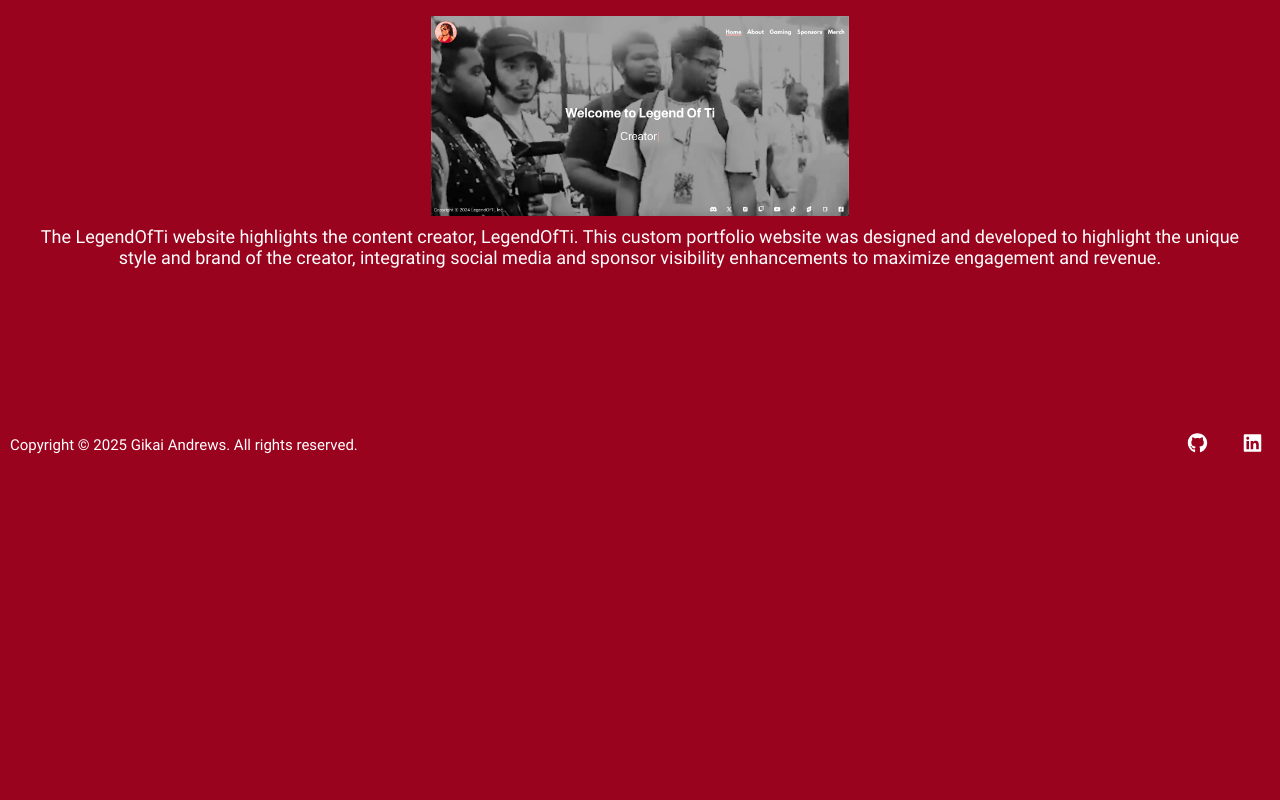
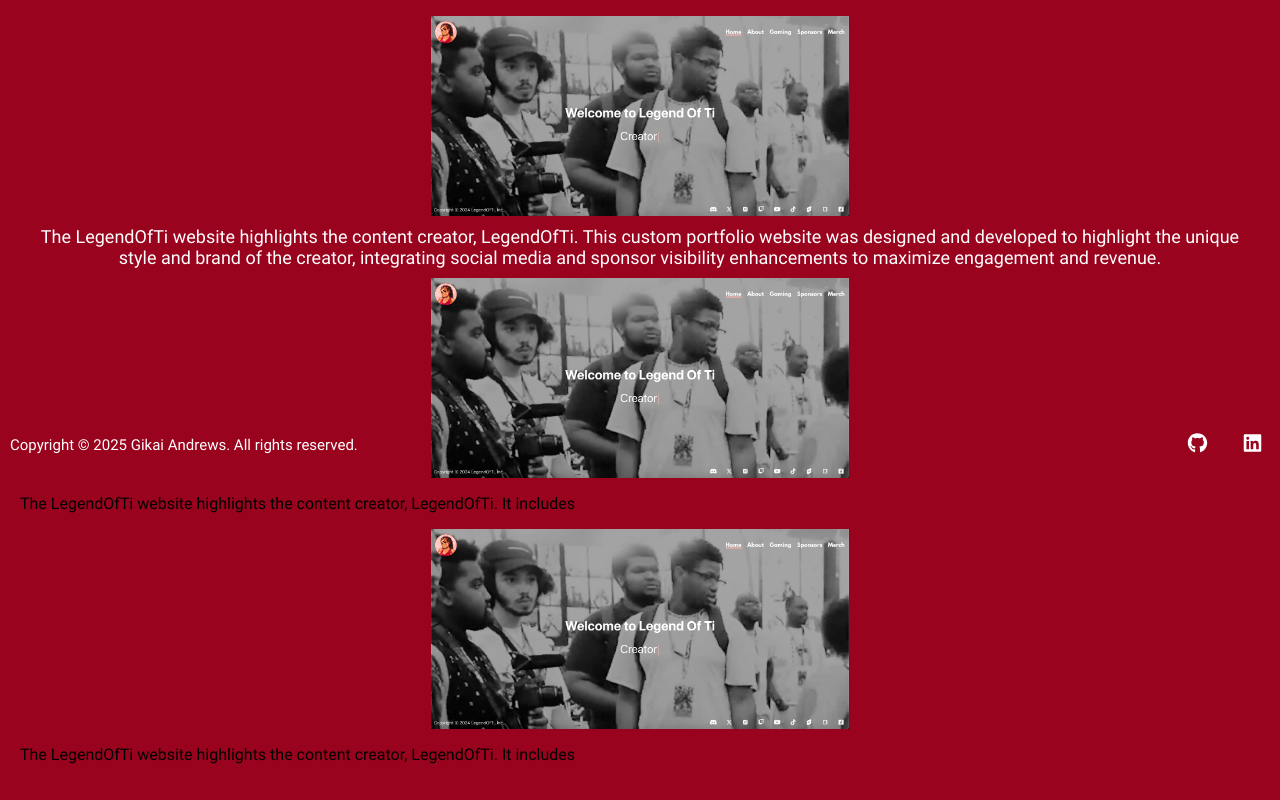
Before and after one commit to GikaiA/gikai-portfolio, a React (Vite) app in the folder gikai-portfolio/: page / in a window 1280 px wide. Shown: the part 331-1131 px from the top of the page. Before the commit the page ends 886 px from the top, so only its background shows below. Built offline with nearby package versions, Linux system fonts and the light colour scheme.

Commit message:
adjusted images for transition instead of card

```diff
--- a/gikai-portfolio/src/Home/Home.css
+++ b/gikai-portfolio/src/Home/Home.css
@@ -44,7 +44,7 @@
   gap: 50px;
 }
 
-.aubprojects{
+.subprojects{
   display: flex;
 }
 
@@ -61,10 +61,11 @@
   height: 200px; /* Adjust image size */
   object-fit: contain; /* Ensures image fits without stretching */
   border-radius: 10px;
+  transition: 0.3s;
 }
 .card {
   /* display: flex; */
-  transition: 0.3s;
+  /* transition: 0.3s; */
   /* color: #000;
   background-color: #fff;
   padding-bottom: 45px;
@@ -78,7 +79,7 @@
   overflow: hidden;  */
 }
 
-.card:hover {
+.image:hover {
   transform: translateY(-10px);
 }
 
--- a/gikai-portfolio/src/Home/Home.jsx
+++ b/gikai-portfolio/src/Home/Home.jsx
@@ -49,7 +49,7 @@ function Home() {
             </div>
           </div>
         </div>{" "}
-        {/* <div className="card">
+        <div className="card">
           <img
             src={legendofti}
             alt="legendofti-thumbnail"
@@ -59,8 +59,8 @@ function Home() {
             The LegendOfTi website highlights the content creator, LegendOfTi.
             It includes{" "}
           </p>
-          </div>{" "} */}
-        {/* <div className="card">
+        </div>{" "}
+        <div className="card">
           <img
             src={legendofti}
             alt="legendofti-thumbnail"
@@ -70,7 +70,7 @@ function Home() {
             The LegendOfTi website highlights the content creator, LegendOfTi.
             It includes{" "}
           </p>
-          </div>{" "} */}
+        </div>{" "}
       </div>
     </div>
   );
```
Lines whose indentation alone changed are shown as unchanged.
